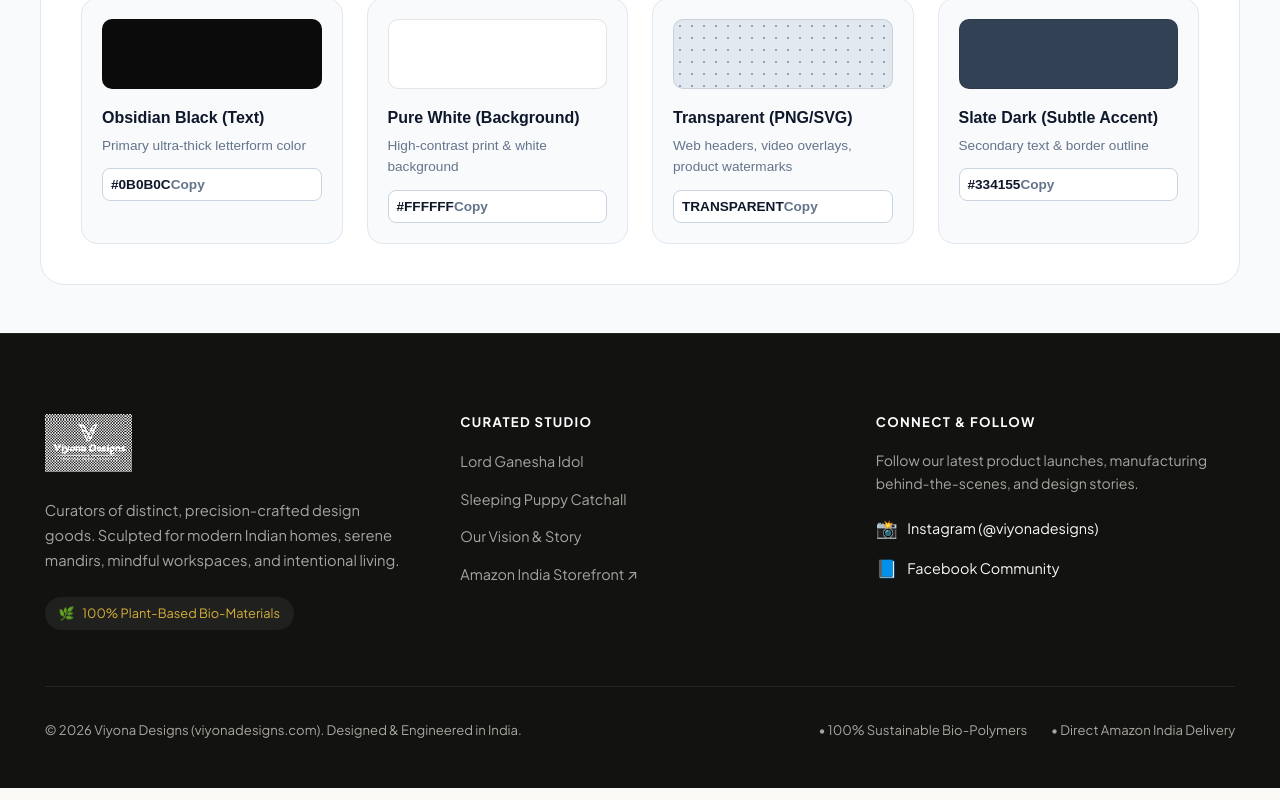
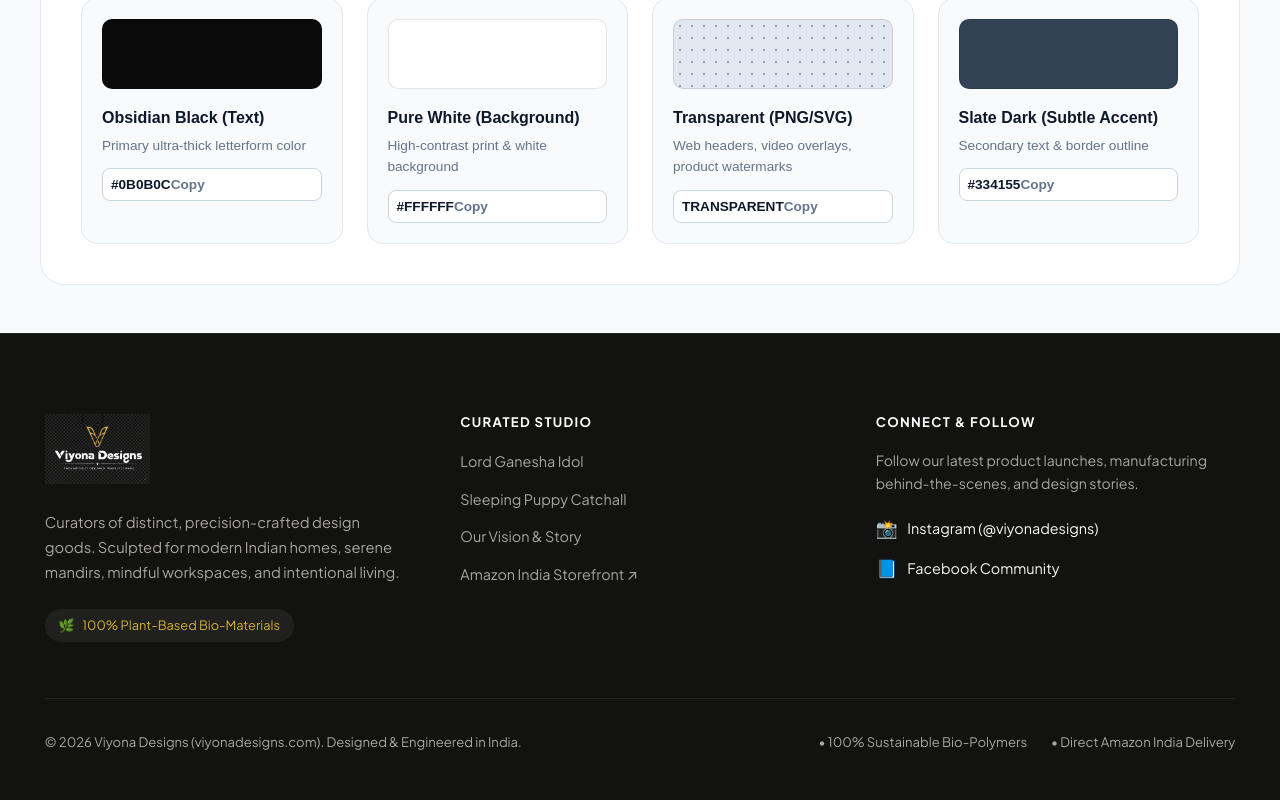
Before and after one commit to ravisharmavashishtha/viyona-designs-web, a React (Vite) app: page /brand-assets in a window 1280 px wide. Shown: the part 1656-2456 px from the top of the page. Built offline with nearby package versions, Linux system fonts and the light colour scheme.

Commit message:
feat(footer): update footer logo to Gemini Generated image with 100% alpha-transparent background

```diff
--- a/src/components/Footer.jsx
+++ b/src/components/Footer.jsx
@@ -1,5 +1,5 @@
 import { Link } from 'react-router-dom';
-import whiteLogoImg from '../assets/logo-white.png';
+import footerLogoImg from '../assets/logo-footer.png';
 
 function Footer() {
   return (
@@ -22,10 +22,10 @@
           <div style={{ maxWidth: '380px' }}>
             <Link to="/" style={{ display: 'inline-block', marginBottom: '1.25rem', textDecoration: 'none' }}>
               <img
-                src={whiteLogoImg}
+                src={footerLogoImg}
                 alt="Viyona Designs — Thoughtfully Designed. Perfectly Made."
                 style={{
-                  height: '58px',
+                  height: 'clamp(54px, 6vw, 70px)',
                   width: 'auto',
                   objectFit: 'contain',
                   display: 'block',
```
Also changed, not shown: src/assets/logo-footer.png.
